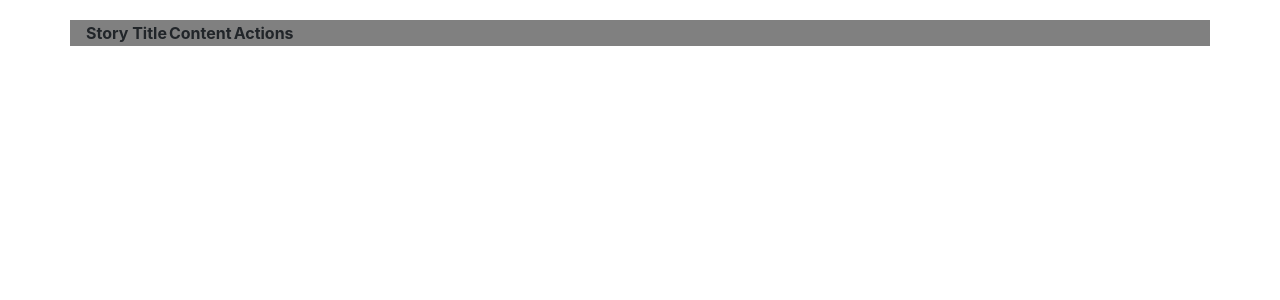
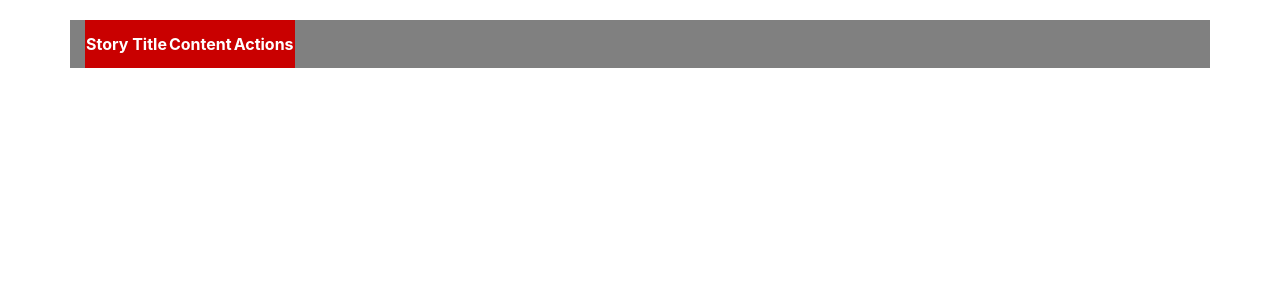
Before and after one commit to anees-patwa/NewsSite, a PHP site: page /myStoriesView.php in a window 1280 px wide. Shown: the part 56-356 px from the top of the page. Run offline with PHP 8.4, Linux system fonts and the light colour scheme; the visitor is signed in with stand-in values (Sample User, id 1); data that the repository does not hold is empty.

Commit message:
table styling

```diff
--- a/myCommentsView.php
+++ b/myCommentsView.php
@@ -3,6 +3,7 @@
   <head>
     <link rel="stylesheet" href="https://stackpath.bootstrapcdn.com/bootstrap/4.1.3/css/bootstrap.min.css" integrity="sha384-MCw98/SFnGE8fJT3GXwEOngsV7Zt27NXFoaoApmYm81iuXoPkFOJwJ8ERdknLPMO" crossorigin="anonymous">
     <meta charset="utf-8">
+    <link rel="stylesheet" href="table.css">
     <title>My Comments</title>
 
     <?php
@@ -17,7 +18,7 @@
   </head>
   <body>
   <div class="container" style="background-color: gray; margin-top: 20px;">
-  <table>
+  <table id='comment-table'>
     <tr>
         <th>Story Title</th>
         <th>Comment</th>
--- a/myStoriesView.php
+++ b/myStoriesView.php
@@ -3,6 +3,7 @@
   <head>
     <link rel="stylesheet" href="https://stackpath.bootstrapcdn.com/bootstrap/4.1.3/css/bootstrap.min.css" integrity="sha384-MCw98/SFnGE8fJT3GXwEOngsV7Zt27NXFoaoApmYm81iuXoPkFOJwJ8ERdknLPMO" crossorigin="anonymous">
     <meta charset="utf-8">
+    <link rel="stylesheet" href="table.css">
     <title>My Stories</title>
 
     <?php
@@ -17,7 +18,7 @@
   </head>
   <body>
   <div class="container" style="background-color: gray; margin-top: 20px;">
-  <table>
+  <table id="comment-table">
     <tr>
         <th>Story Title</th>
         <th>Content</th>
--- /dev/null
+++ b/table.css
@@ -0,0 +1,15 @@
+#comment-table tr:nth-child(even){
+    background-color: #d3ddf0;
+}
+
+#comment-table tr:hover{
+    background-color: white;
+}
+
+#comment-table th{
+    padding-top: 12px;
+    padding-bottom: 12px;
+    text-align: left;
+    color: white;
+    background-color: #c90000;
+}
```
